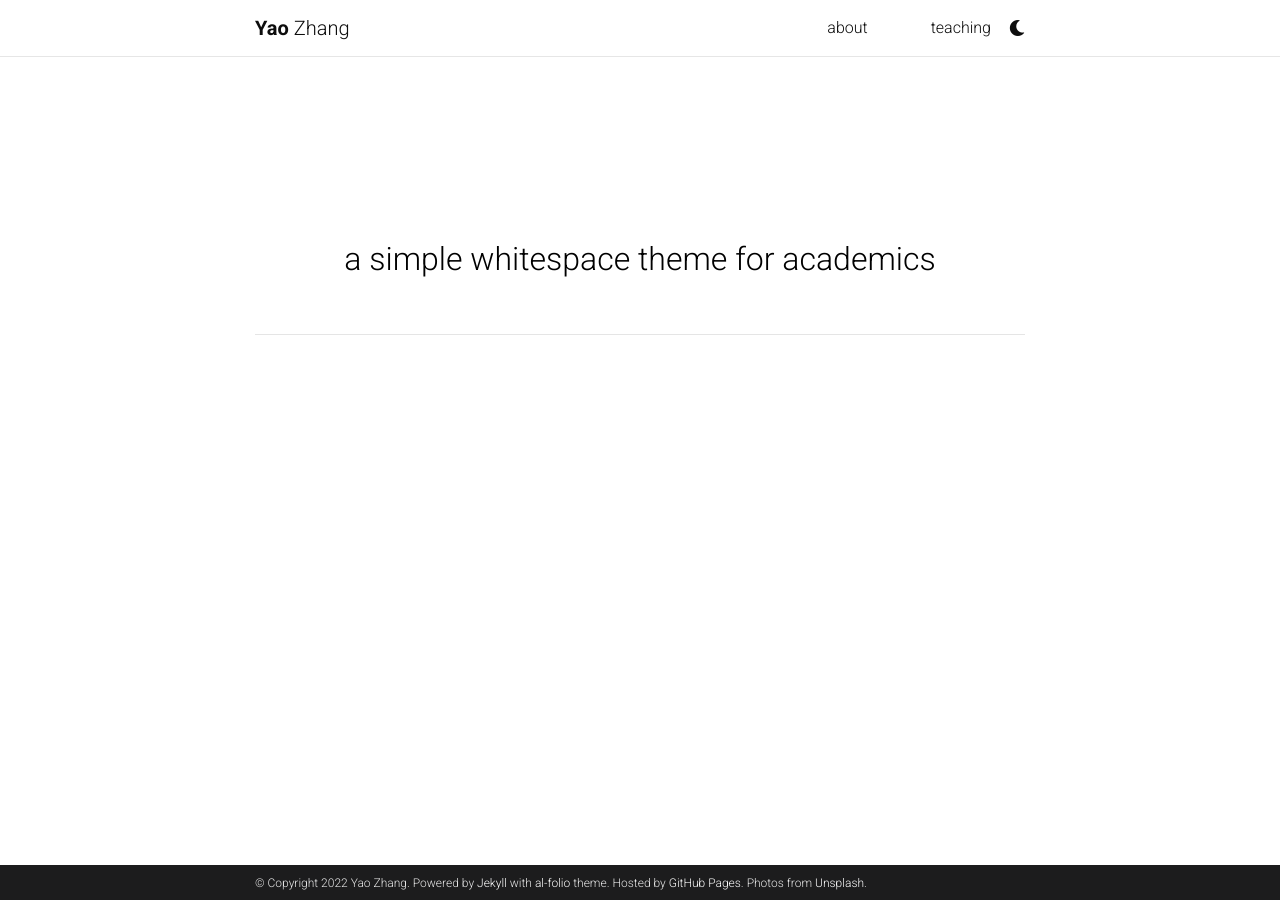
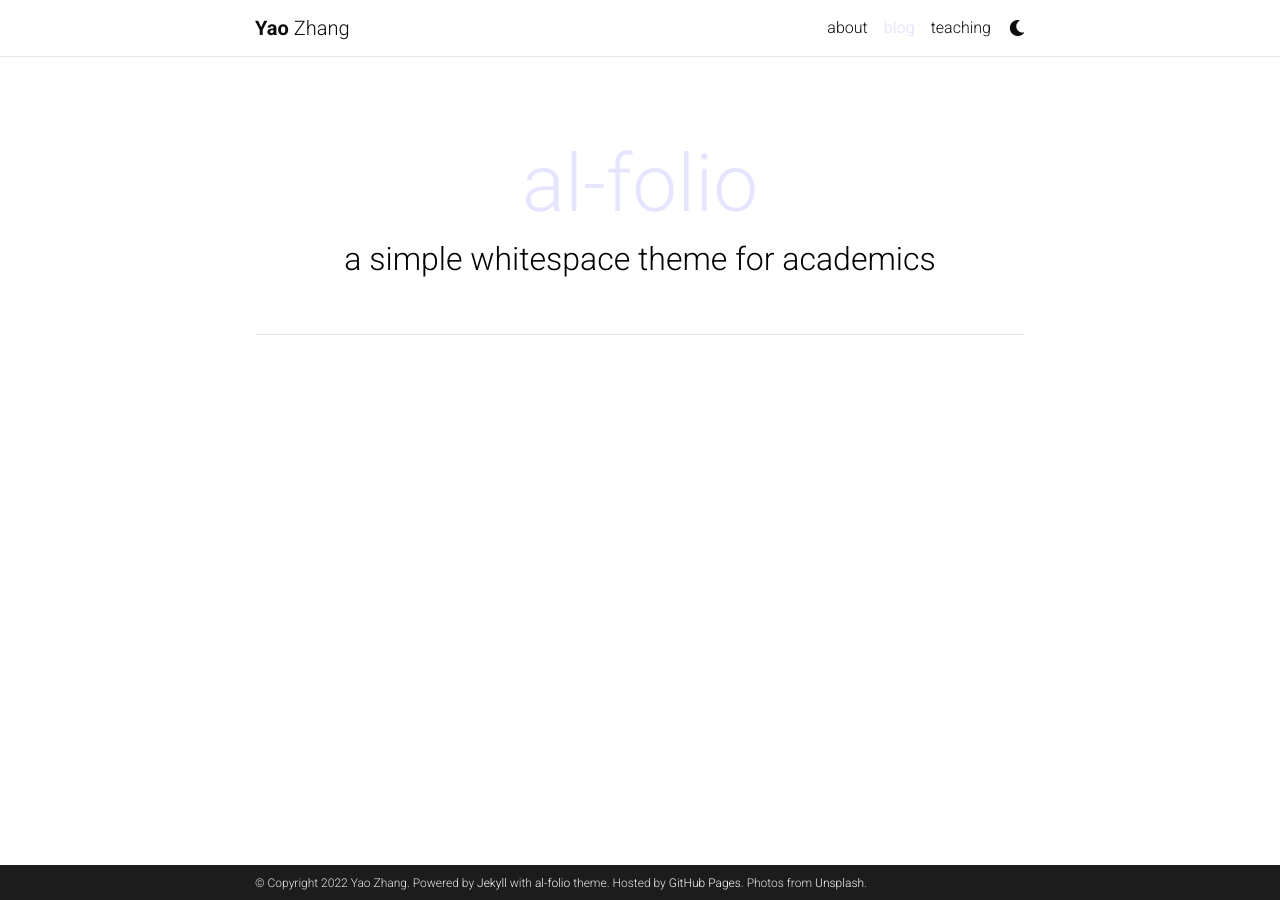
Before and after one commit to yaozhang24/yaozhang.github.io, a Jekyll site: the page built from blog/index.html, in a window 1280 px wide. Built offline with Jekyll 4.4.1, drawn with Linux system fonts in a browser that asks for light colours; the list of posts is cut into pages by our own code; comment, search, counter and statistics services are not loaded; a style sheet for code colours, icons or effects is not loaded.

Commit message:
Update _themes.scss

```diff
--- a/_sass/_themes.scss
+++ b/_sass/_themes.scss
@@ -7,8 +7,8 @@
   --global-code-bg-color: #{$code-bg-color-light};
   --global-text-color: #{$black-color};
   --global-text-color-light: #{$grey-color};
-  --global-theme-color: #{rgba(0,0,255,0)};
-  --global-hover-color: #{rgba(0,0,255,0)};
+  --global-theme-color: #{rgba(0,0,255,0.1)};
+  --global-hover-color: #{rgba(0,0,255,0.1)};
   --global-footer-bg-color: #{$grey-color-dark};
   --global-footer-text-color: #{$grey-color-light};
   --global-footer-link-color: #{$white-color};
```
